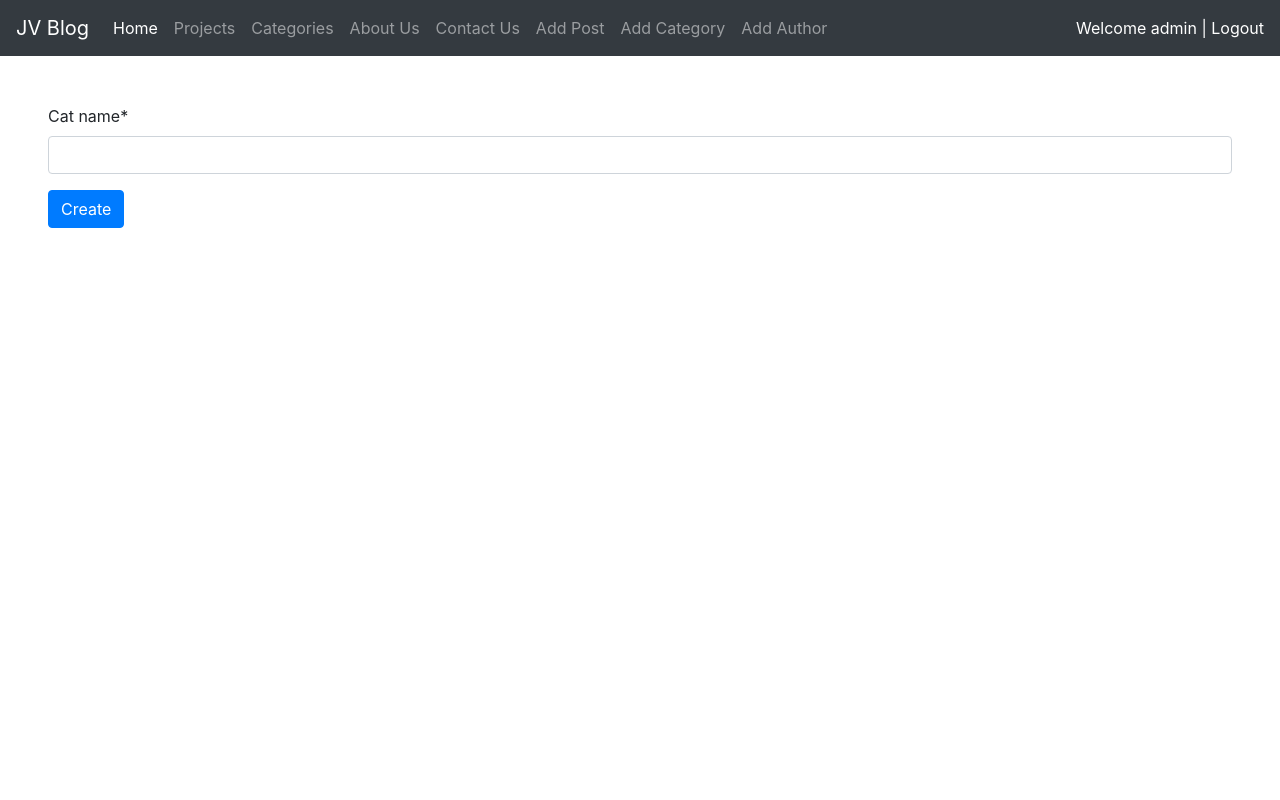
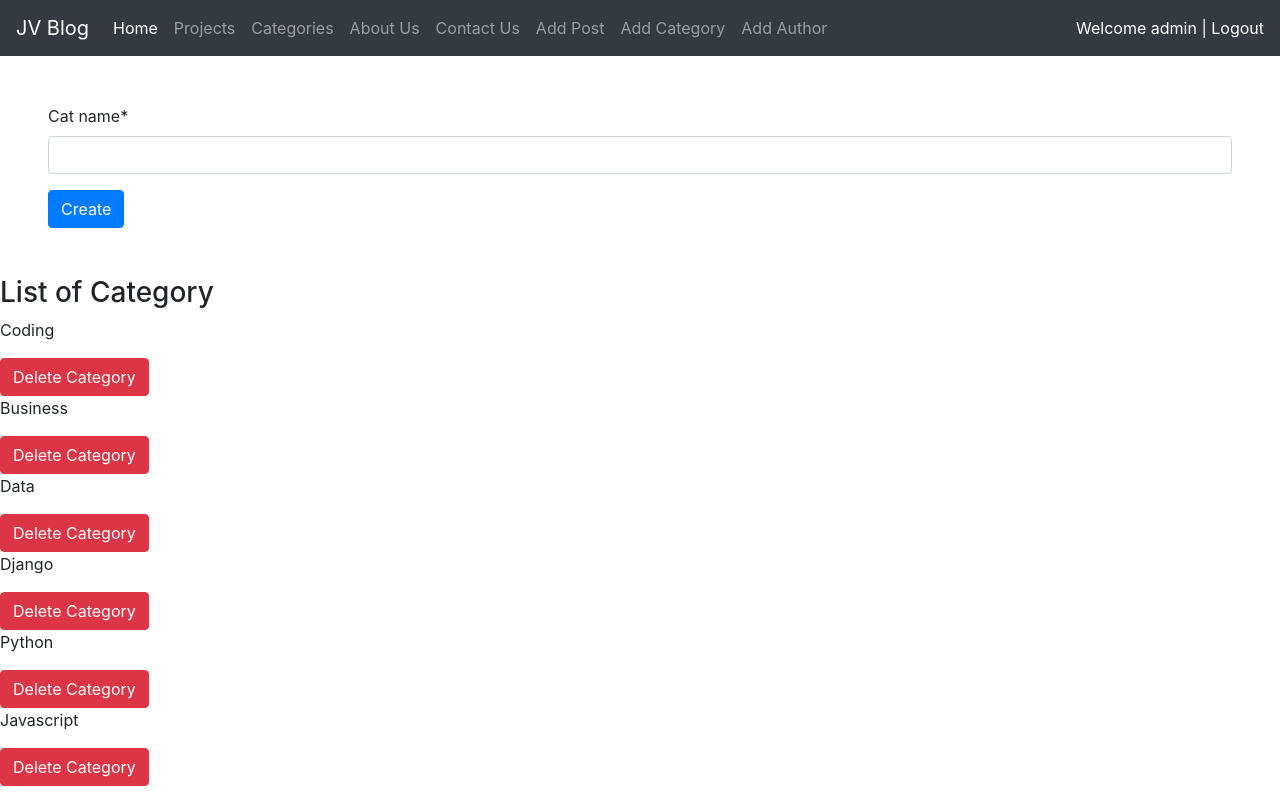
Before and after one commit to jvicrosario1106/Django-Blog, a Django app: page /addcat/ in a window 1280 px wide. Run offline with Django 3.2, Linux system fonts and the light colour scheme; a user stored in the database is signed in; data comes from the database, SQL or seed files in the repository; both versions use the stored data as it was after the commit; some libraries are stand-ins or nearby versions.

Commit message:
adding nav and list of cat

```diff
--- a/blogapp/templates/blogapp/addcat.html
+++ b/blogapp/templates/blogapp/addcat.html
@@ -15,5 +15,13 @@
         {{form|crispy}}
         <button class="btn btn-primary">Create</button>
     </form>
+
+    <h3>List of Category</h3>
+    {% for cat in category %}
+
+    <p>{{cat}}</p>
+    <a href="{% url 'deletecat' cat.id %}" class='btn btn-danger'>Delete Category</a>
+    {% endfor %}
+
 </body>
 </html>
--- a/blogapp/templates/blogapp/project.html
+++ b/blogapp/templates/blogapp/project.html
@@ -32,7 +32,7 @@
 
         {% if posts.number == num %}
         <a class="btn btn-primary" href = "?page={{num}}">{{num}}</a>
-        {% elif num > posts.number|add:"-3" and  num < posts.number|add:"3"  %}
+        {% elif num > posts.number|add:"-3" and  num < posts.number|add:"3" %}
         <a class="btn btn-outline-primary" href="?page={{num}}">{{num}}</a>
         {% endif %}
 
--- a/blogapp/templates/blogapp/results.html
+++ b/blogapp/templates/blogapp/results.html
@@ -6,6 +6,7 @@
     <title>Document</title>
 </head>
 <body>
+    {% include 'blogapp/nav.html' %}
     {% for posts in post %}
 
     <h1>{{posts.title}}</h1>
--- a/blogapp/urls.py
+++ b/blogapp/urls.py
@@ -17,7 +17,7 @@ urlpatterns = [
     path('addcat/', views.addcat, name="addcat"),
     path('addauthor/', views.addauthor, name="addauthor"),
 
-
+    path('deletecat/<str:pk>/', views.deletecat, name= "deletecat"),
 
 
     path('login_user/', views.login_user, name="login_user"),
--- a/blogapp/views.py
+++ b/blogapp/views.py
@@ -1,5 +1,5 @@
 from django.shortcuts import render,redirect
-from .models import Post
+from .models import Post,Category
 from .forms import PostForm,CategoryForm,AuthorForm,UserForm
 from django.contrib.auth import login,logout,authenticate
 from django.contrib.auth.decorators import login_required
@@ -156,18 +156,25 @@ def addpost(request):
 @login_required(login_url = "login_user")
 @allowed(allowed_roles=["admin"])
 def addcat(request):
+    category = Category.objects.all()
     form = CategoryForm()
     if request.method == "POST":
         form = CategoryForm(request.POST)
         if form.is_valid():
             form.save()
-            return redirect("home")
+            return redirect("addcat")
 
     content = {
-        "form":form
+        "form":form,
+        "category":category
     }
 
     return render(request, 'blogapp/addcat.html',content)
+
+def deletecat(request,pk):
+    category = Category.objects.get(id=pk)
+    category.delete()
+    return redirect("addcat")
 
 @login_required(login_url = "login_user")
 @allowed(allowed_roles=["admin"])
```
Also changed, not shown: db.sqlite3, media/images/edge-of-earth-but-its-amazing-wallpaper.jpg (added).
